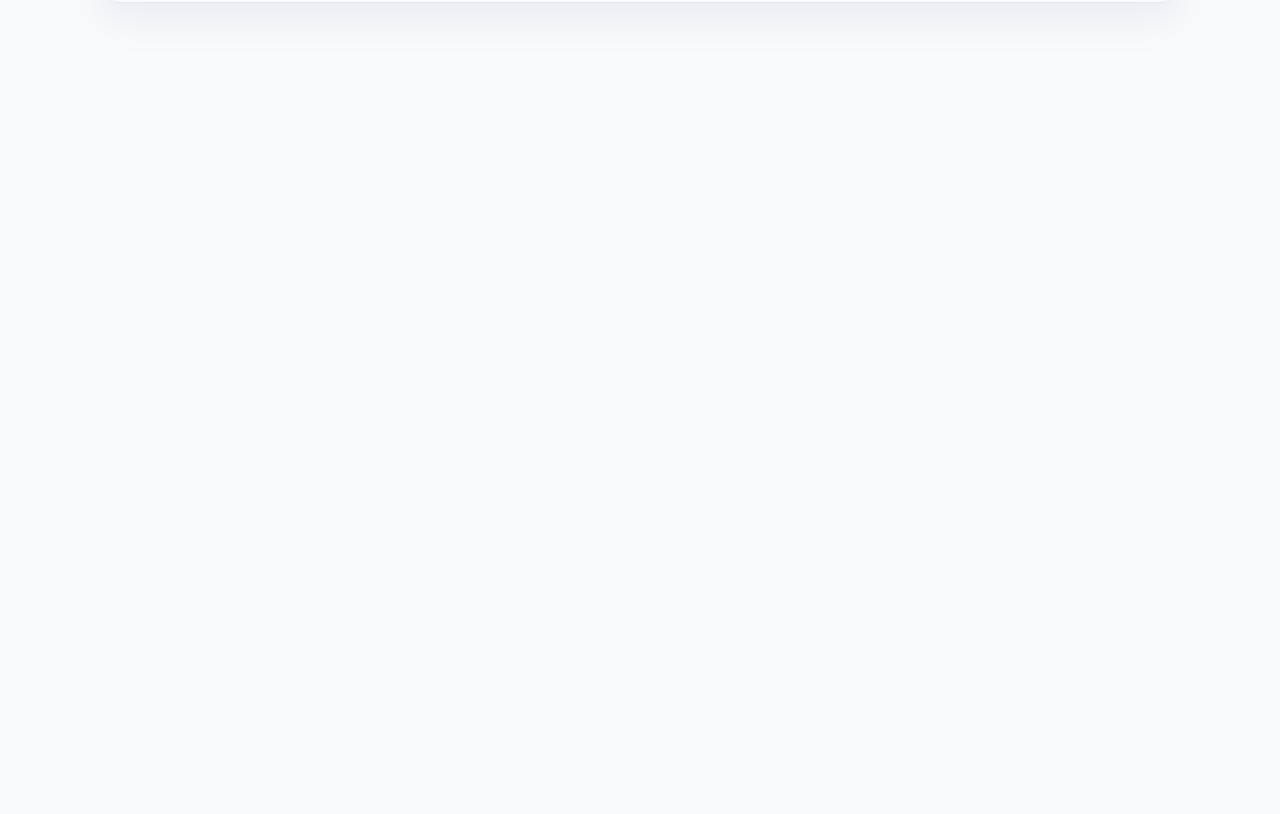
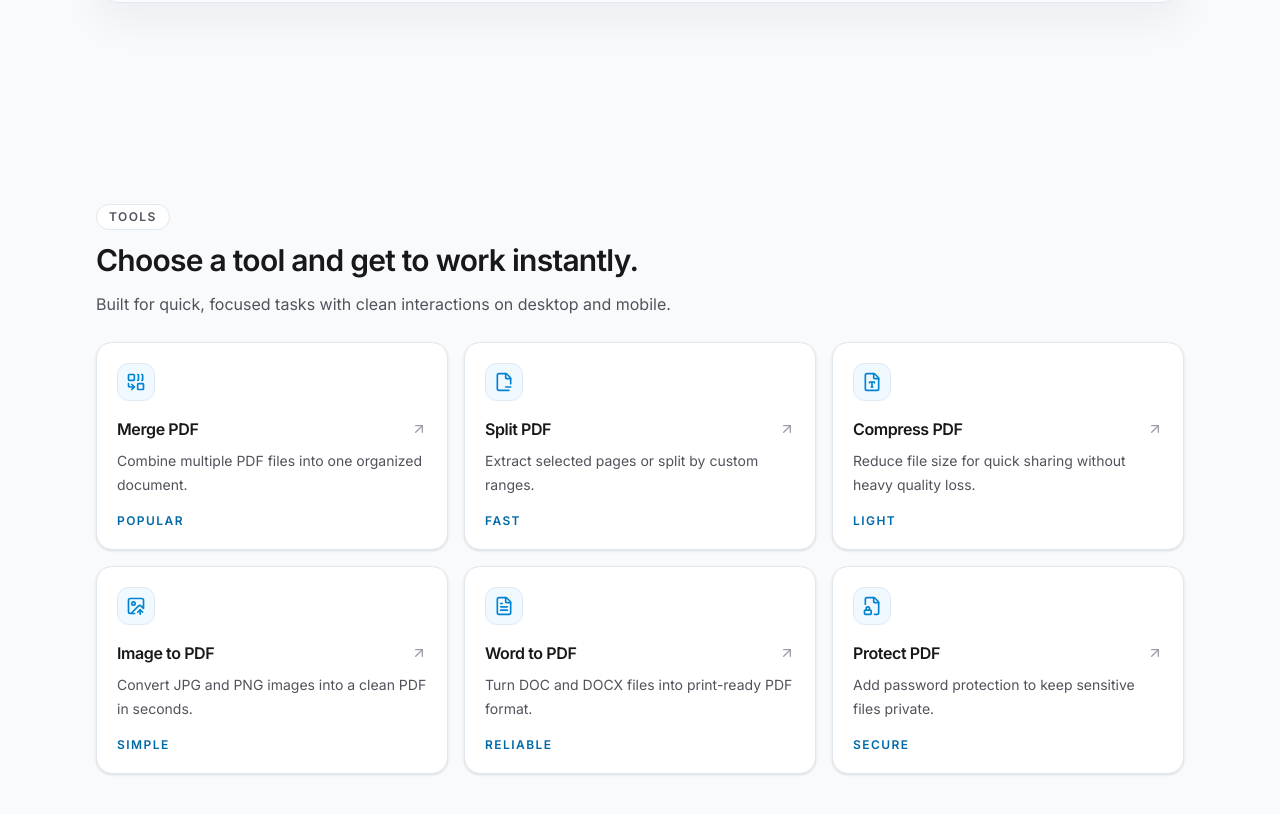
Before and after one commit to abhay-codes07/DocuSpark, a Next.js app: page / in a window 1280 px wide. Shown: the part 726-1540 px from the top of the page. Before the commit the page ends 929 px from the top, so only its background shows below. Built offline with nearby package versions, Linux system fonts and the light colour scheme.

Commit message:
refactor: integrate tools grid section into homepage flow

```diff
--- a/src/app/page.tsx
+++ b/src/app/page.tsx
@@ -1,5 +1,5 @@
 import { Container } from "@/components/layout";
-import { HeroSection } from "@/components/home";
+import { HeroSection, ToolsGridSection } from "@/components/home";
 
 export default function Home() {
   return (
@@ -8,9 +8,7 @@ export default function Home() {
         <div className="flex min-h-[calc(100vh-4rem)] items-center">
           <HeroSection />
         </div>
-        <section id="tools" aria-label="Tools placeholder" className="sr-only">
-          Tools grid will be introduced in the next phase.
-        </section>
+        <ToolsGridSection />
       </Container>
     </main>
   );
--- a/src/components/home/index.ts
+++ b/src/components/home/index.ts
@@ -1 +1,2 @@
 export * from "./hero-section";
+export * from "./tools-grid-section";
--- a/src/config/index.ts
+++ b/src/config/index.ts
@@ -1,2 +1,3 @@
 export * from "./home";
 export * from "./site";
+export * from "./tools";
```
